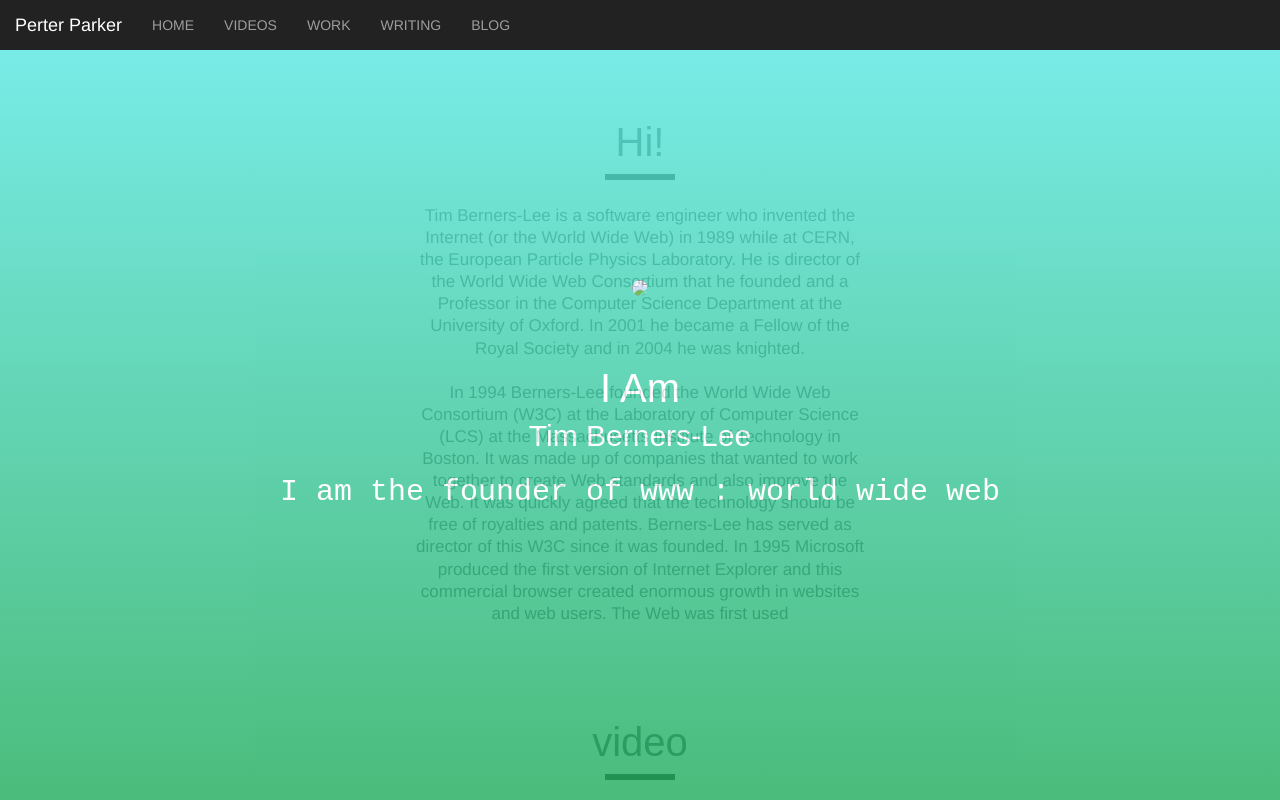
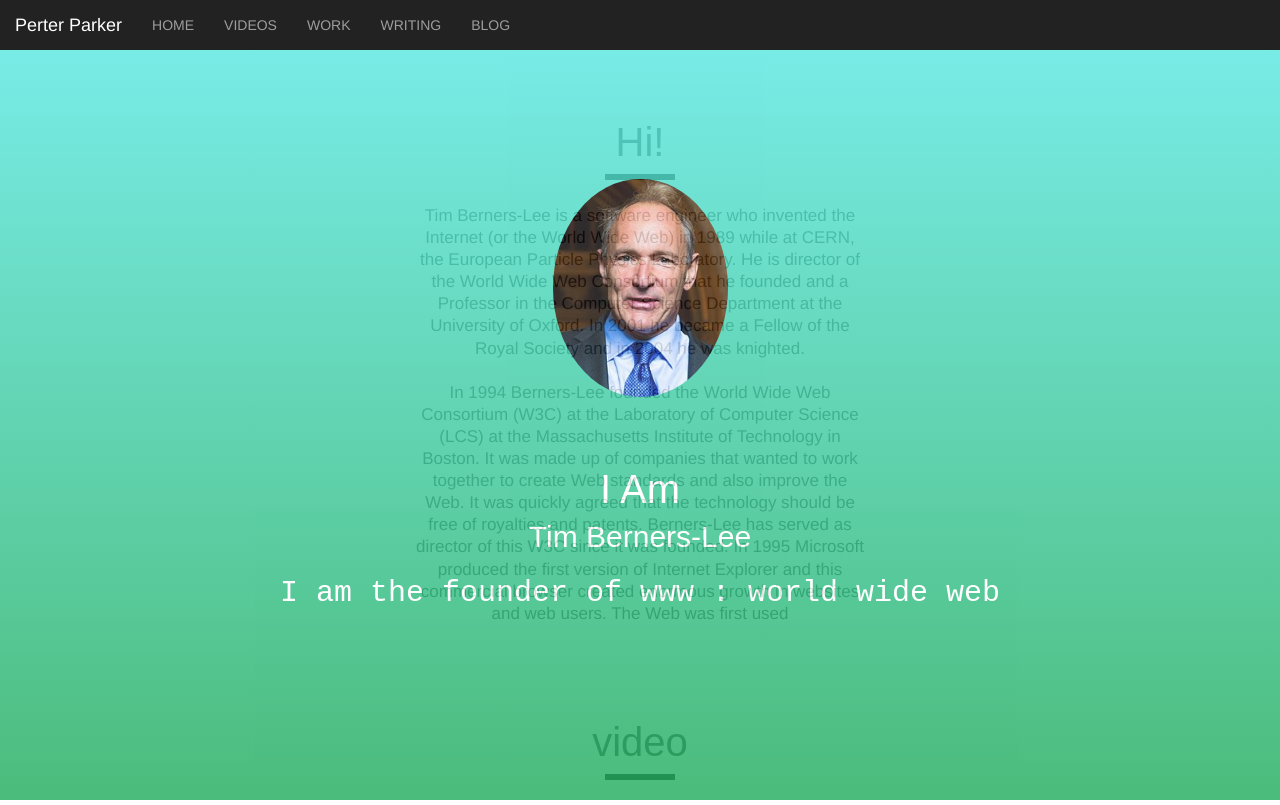
Before and after one commit to ekamjoshi/tim-berners-lee, a plain HTML site: page index.html in a window 1280 px wide. Shown: the top 805 px of the page. Drawn offline with nearby package versions, Linux system fonts and the light colour scheme.

Commit message:
Update index.html

```diff
--- a/index.html
+++ b/index.html
@@ -43,7 +43,7 @@
 
 <section id="welcome">
         <div class="div1">
-            <img class="img1" src="img/stbl.jpg">
+            <img class="img1" src="stbl.jpg">
             <h1>I Am <br><span id="name">Tim Berners-Lee</span></h1>
             <h2> I am the founder of www : world wide web </h2>
         </div>
```
